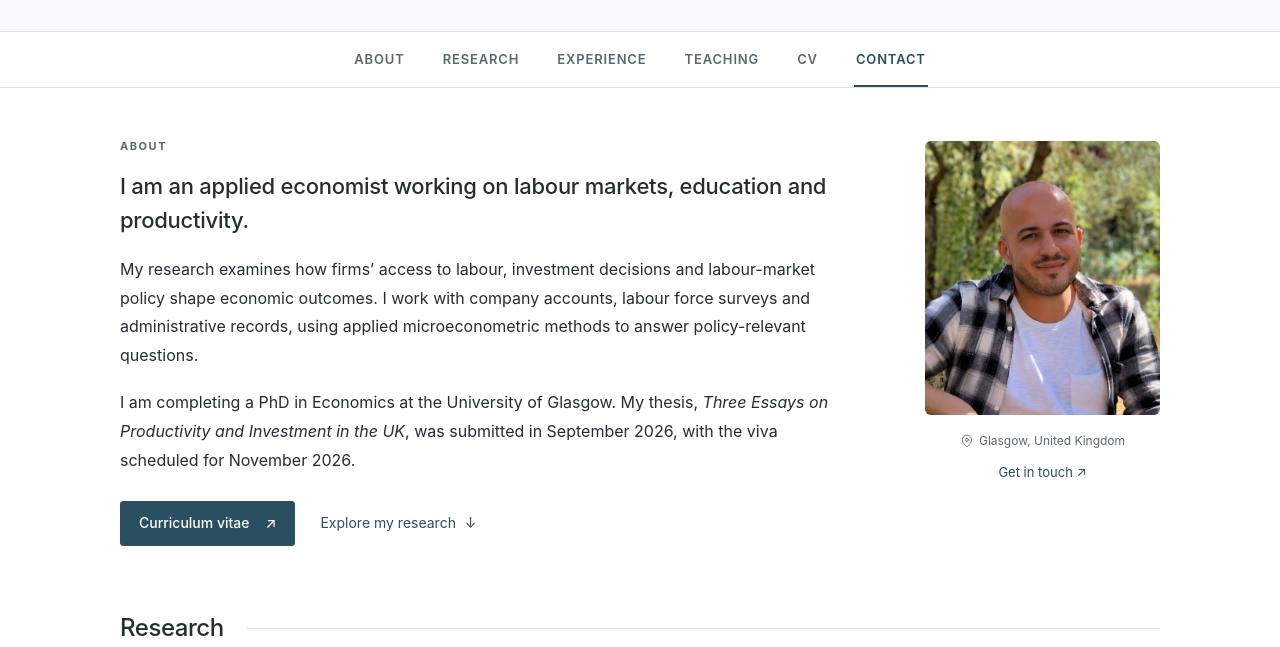
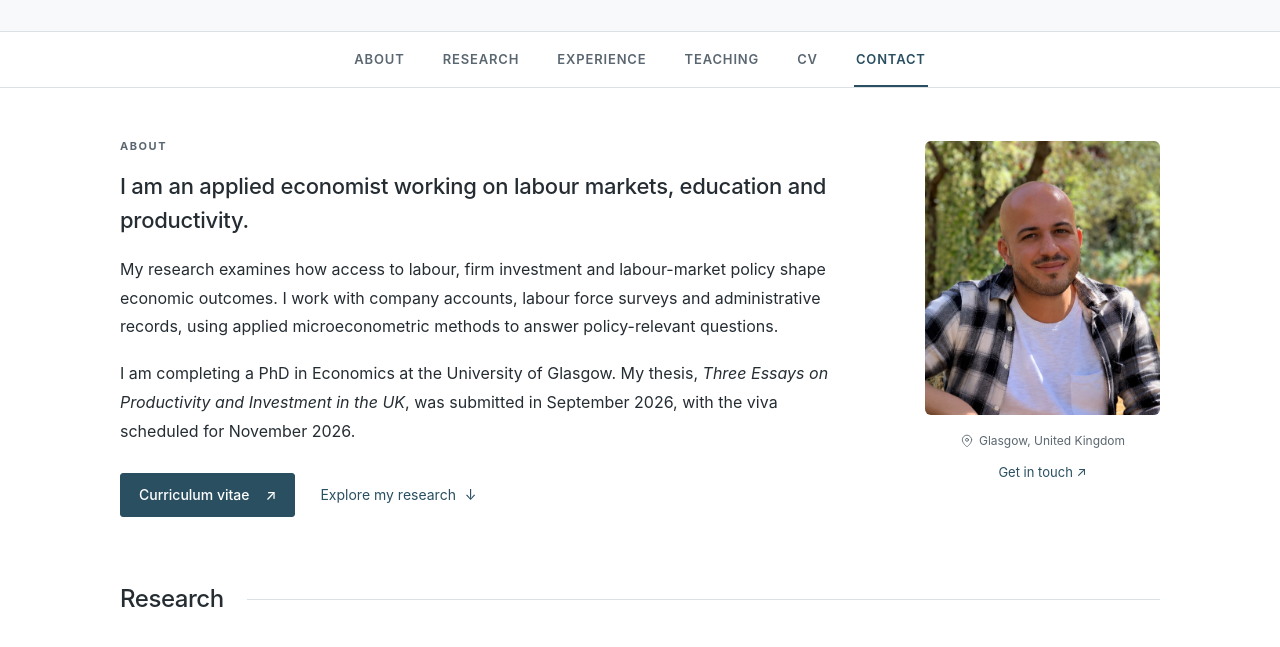
Before and after one commit to agkarabilgin/agkarabilgin.github.io, a plain HTML site: page index.html in a window 1280 px wide. Shown: the part 138-785 px from the top of the page. Drawn offline with Linux system fonts and the light colour scheme.

Commit message:
Update index.html

```diff
--- a/index.html
+++ b/index.html
@@ -47,7 +47,7 @@
       <div class="about-copy">
         <h2 id="about-title" class="eyebrow">About</h2>
         <p class="intro">I am an applied economist working on labour markets, education and productivity.</p>
-        <p>My research examines how firms’ access to labour, investment decisions and labour-market policy shape economic outcomes. I work with company accounts, labour force surveys and administrative records, using applied microeconometric methods to answer policy-relevant questions.</p>
+        <p>My research examines how access to labour, firm investment and labour-market policy shape economic outcomes. I work with company accounts, labour force surveys and administrative records, using applied microeconometric methods to answer policy-relevant questions.</p>
         <p>I am completing a PhD in Economics at the University of Glasgow. My thesis, <em>Three Essays on Productivity and Investment in the UK</em>, was submitted in September 2026, with the viva scheduled for November 2026.</p>
         <div class="about-actions">
           <a class="button" href="files/Ali_Karabilgin_CV.pdf" target="_blank" rel="noopener">Curriculum vitae <span aria-hidden="true">↗</span></a>
```
